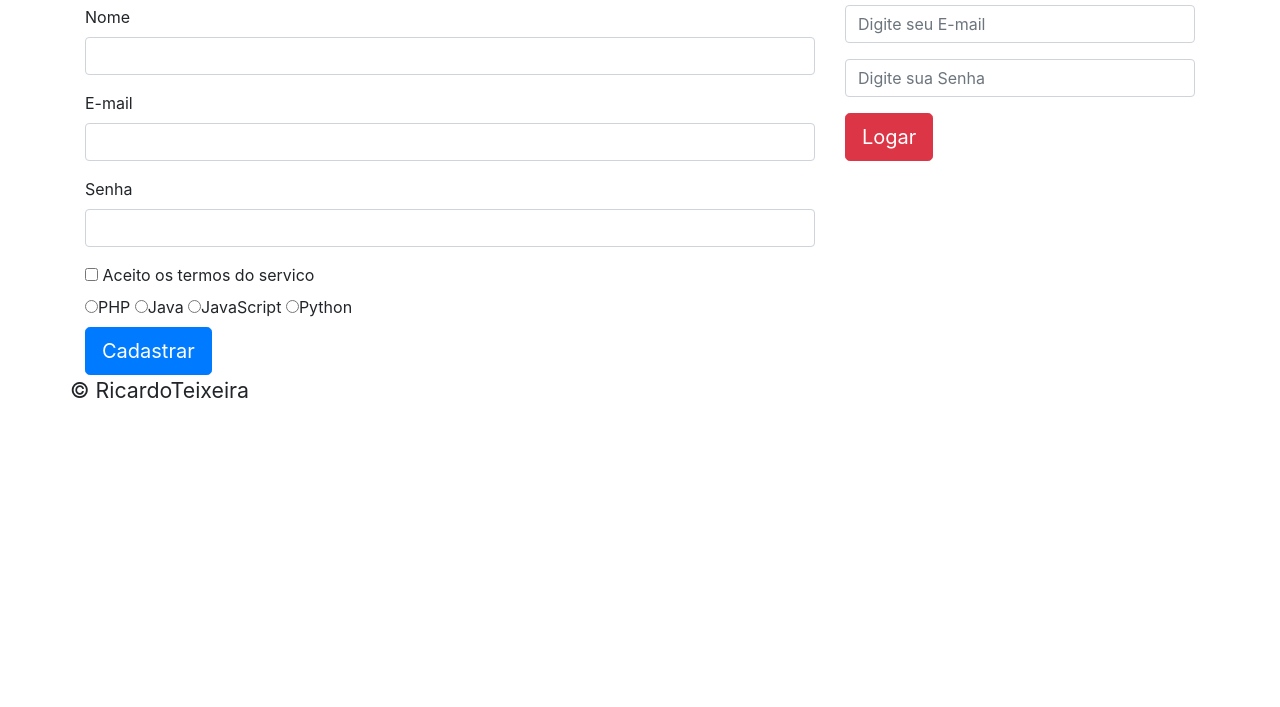
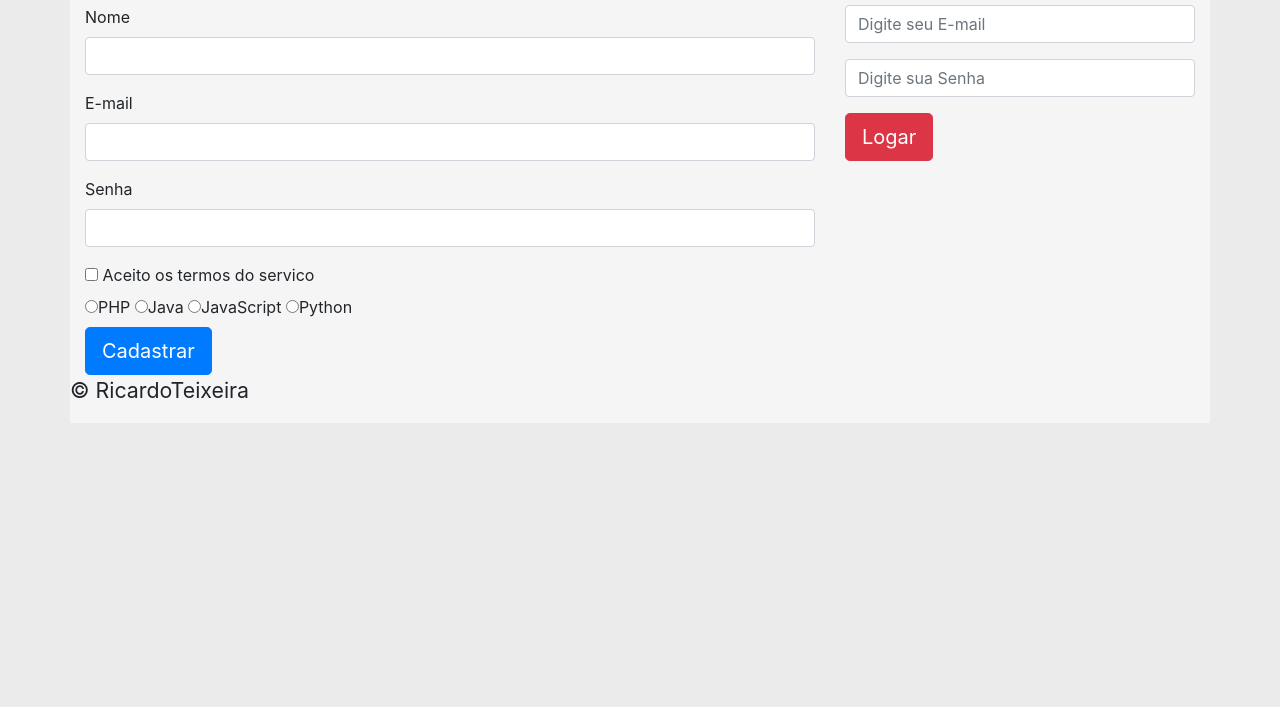
Before and after one commit to cadinhoo20/formulario-bootstrap, a plain HTML site: page index.html in a window 1280 px wide. Shown: the part 93-800 px from the top of the page. Drawn offline with nearby package versions, Linux system fonts and the light colour scheme.

Commit message:
Update index.html

```diff
--- a/index.html
+++ b/index.html
@@ -10,7 +10,6 @@
     <!-- Bootstrap -->
     <link href="css/bootstrap.min.css" rel="stylesheet">
     <link rel="stylesheet" href="https://cadinhoo20.github.io/formulario-bootstrap/style.css">
-    <link rel="stylesheet" href="https://cadinhoo20.github.io/formulario-bootstrap/bootstrap.css">
 
     <!-- HTML5 shim and Respond.js for IE8 support of HTML5 elements and media queries -->
     <!-- WARNING: Respond.js doesn't work if you view the page via file:// -->
```
